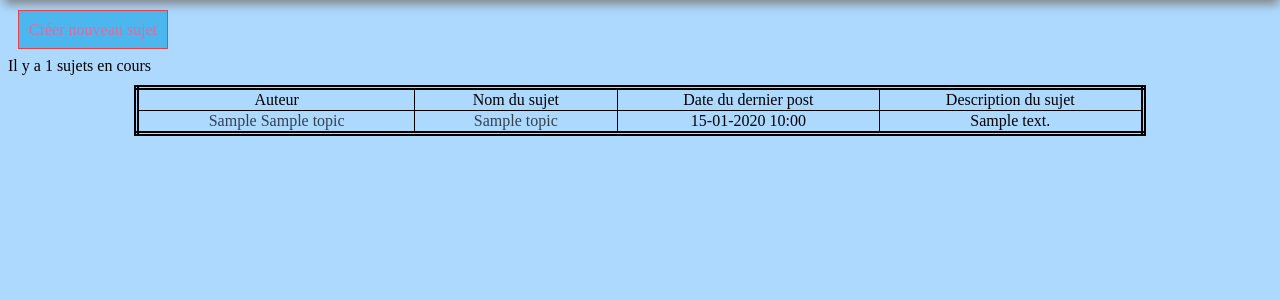
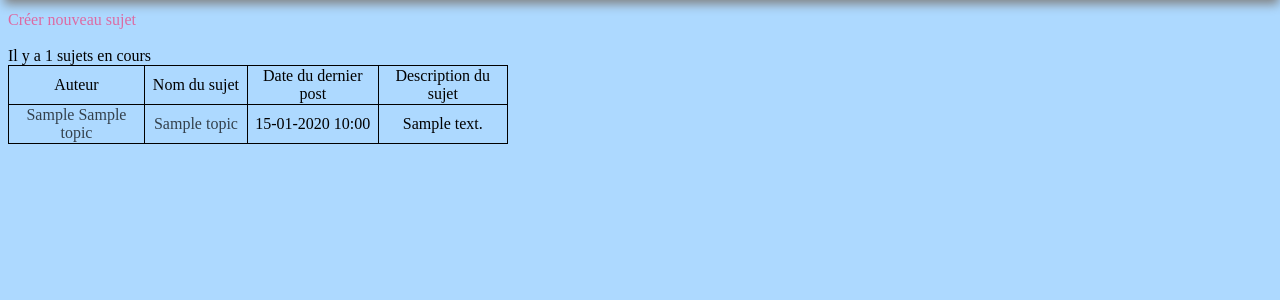
Before and after one commit to fleund/agon, a PHP site: page / in a window 1280 px wide. Shown: the part 129-429 px from the top of the page. Run offline with PHP 8.4, Linux system fonts and the light colour scheme; tables that the repository leaves empty hold one stand-in row (values such as "Sample post").

Commit message:
Update Accueil.css

```diff
--- a/Accueil.css
+++ b/Accueil.css
@@ -12,7 +12,7 @@
 
 #content
 {
-	margin-top : 150px;
+    margin-top : 140px;
 }
 
 table
@@ -287,9 +287,15 @@ h1
 
 #activer
 {
+    cursor: pointer;
     margin-left : auto;
     margin-right :auto;
     text-transform : uppercase;
+}
+
+#activer:hover
+{
+    text-decoration: underline;
 }
 
 body
@@ -340,7 +346,7 @@ body
 {
     border : 2px solid #F13D7D;
         padding: 12px;
-        margin:	320px 10px 165px 80px;
+        margin: 320px 10px 165px 80px;
         border-radius:10px;
     width:35%
 }
@@ -677,7 +683,7 @@ legend
 {
     border : 2px solid #F13D7D;
         padding: 12px;
-        margin:	320px 10px 165px 80px;
+        margin: 320px 10px 165px 80px;
         border-radius:10px;
     width:35%
 }
@@ -685,7 +691,7 @@ legend
 {
     border : 2px solid #33A2FF;
     padding: 12px;
-        margin:	-850px 800px 10px 600px;
+        margin: -850px 800px 10px 600px;
         border-radius:10px;
         width:40%;
 
@@ -696,7 +702,7 @@ legend
         height:250px;
         overflow:auto;
         padding: 12px;
-        margin:	10px 800px -40px 600px;
+        margin: 10px 800px -40px 600px;
         border-radius:10px;
         border: 2px solid #33A2FF;
 
@@ -709,7 +715,7 @@ legend
     width:40%;
         height:235px;
         padding: 12px;
-        margin:	80px 800px 50px 600px;
+        margin: 80px 800px 50px 600px;
         overflow: auto;
         border-radius:10px;
 
@@ -779,47 +785,3 @@ legend
     float:right;
     clear:none;
 }
-
-
-/* index.php */
-
-
-.table_index {
-    width:80%;
-    border-width:thick;
-    border-color: black;
-    border-style: double;
-    margin-left:10%;
-    margin-top:10px;
-    border-radius:5%;
-    }
-
-    .table_index td {
-        border : 1px solid black;
-
-    }
-table_index tr:first-child {
-        background-color:rgb(4,127,173);
-        font-size:24px;
-    }
-
-table_index tr td {
-    padding:10px;
-    }
-
-.bouton_forum {
-       border:1px solid red;
-       margin:10px;
-       top:10%;
-       padding:10px;
-       background-color:rgb(36,170,233);
-       }
-
-.bouton_forum:hover {
-       background-color:rgb(153,204,0);
-       }
-
-.message_forum {
-       width:50%;
-       height:200px;
-       }
```
Lines whose indentation alone changed are shown as unchanged.
